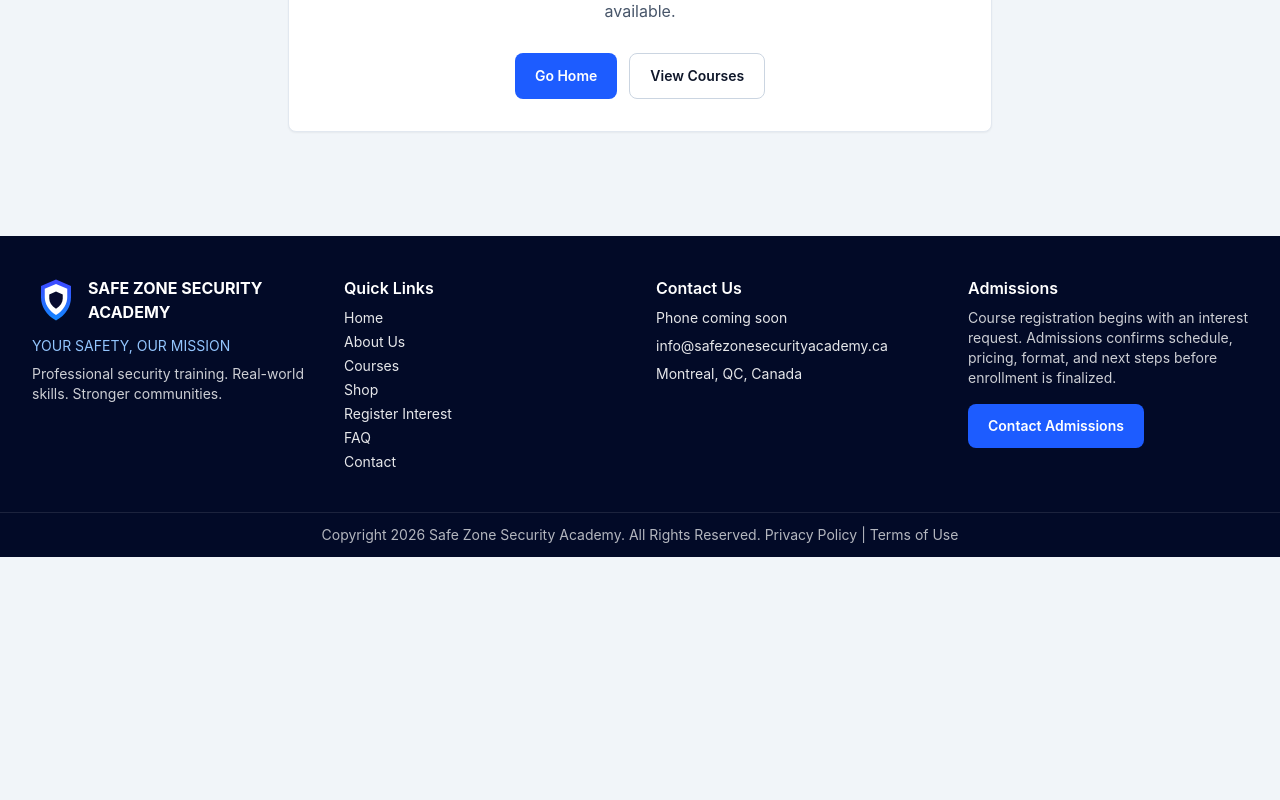
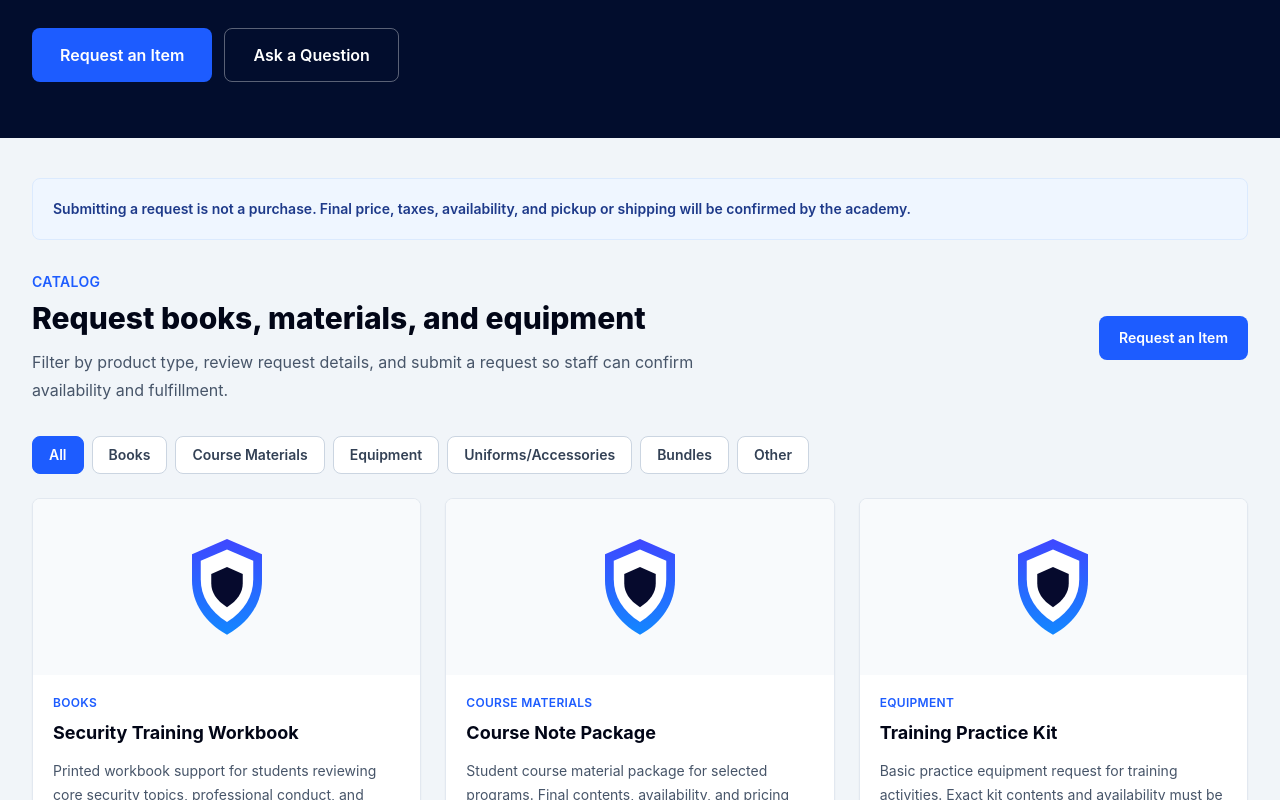
Before and after one commit to HamzaLabib/SafeZone, a React (Vite) app: page /store in a window 1280 px wide. Shown: the part 280-1080 px from the top of the page. Before the commit the page ends 837 px from the top, so only its background shows below. Built offline with nearby package versions, Linux system fonts and the light colour scheme.

Commit message:
Polish the Store

```diff
--- a/src/App.jsx
+++ b/src/App.jsx
@@ -1,4 +1,4 @@
-import { Navigate, Route, Routes } from 'react-router-dom';
+import { Navigate, Route, Routes, useParams } from 'react-router-dom';
 import { Footer } from './components/Footer';
 import { Navbar } from './components/Navbar';
 import { AdminDashboardPage } from './pages/AdminDashboardPage';
@@ -14,9 +14,14 @@ import { NotFoundPage } from './pages/NotFoundPage';
 import { OrderRequestPage } from './pages/OrderRequestPage';
 import { ProductDetailsPage } from './pages/ProductDetailsPage';
 import { RegisterPage } from './pages/RegisterPage';
-import { ShopPage } from './pages/ShopPage';
+import { StorePage } from './pages/StorePage';
 import { StaticInfoPage } from './pages/StaticInfoPage';
 import { ThankYouPage } from './pages/ThankYouPage';
+
+function LegacyProductRedirect() {
+  const { productId } = useParams();
+  return <Navigate to={`/store/${productId}`} replace />;
+}
 
 export default function App() {
   return (
@@ -29,8 +34,10 @@ export default function App() {
         <Route path="/courses" element={<CoursesPage />} />
         <Route path="/courses/:courseId" element={<CourseDetailsPage />} />
         <Route path="/checkout/:courseId" element={<CheckoutPage />} />
-        <Route path="/shop" element={<ShopPage />} />
-        <Route path="/shop/:productId" element={<ProductDetailsPage />} />
+        <Route path="/store" element={<StorePage />} />
+        <Route path="/store/:productId" element={<ProductDetailsPage />} />
+        <Route path="/shop" element={<Navigate to="/store" replace />} />
+        <Route path="/shop/:productId" element={<LegacyProductRedirect />} />
         <Route path="/order-request" element={<OrderRequestPage />} />
         <Route path="/register" element={<RegisterPage />} />
         <Route path="/about" element={<AboutPage />} />
--- a/src/components/Footer.jsx
+++ b/src/components/Footer.jsx
@@ -6,7 +6,7 @@ const quickLinks = [
   { label: 'Home', to: '/' },
   { label: 'About Us', to: '/about' },
   { label: 'Courses', to: '/courses' },
-  { label: 'Shop', to: '/shop' },
+  { label: 'Store', to: '/store' },
   { label: 'Register Interest', to: '/register' },
   { label: 'FAQ', to: '/faq' },
   { label: 'Contact', to: '/contact' },
--- a/src/components/Navbar.jsx
+++ b/src/components/Navbar.jsx
@@ -6,7 +6,7 @@ import { Button } from './ui/Button';
 const navLinks = [
   { label: 'Home', to: '/' },
   { label: 'Courses', to: '/courses' },
-  { label: 'Shop', to: '/shop' },
+  { label: 'Store', to: '/store' },
   { label: 'About', to: '/about' },
   { label: 'FAQ', to: '/faq' },
   { label: 'Contact', to: '/contact' },
--- a/src/components/ProductCard.jsx
+++ b/src/components/ProductCard.jsx
@@ -8,7 +8,7 @@ export function ProductCard({ product }) {
   return (
     <article className="flex h-full flex-col overflow-hidden rounded-lg border border-slate-200 bg-white shadow-sm">
       <Link
-        to={`/shop/${product.productId}`}
+        to={`/store/${product.productId}`}
         className="group block bg-slate-50 focus:outline-none focus:ring-2 focus:ring-academyBlue focus:ring-offset-2"
       >
         <img
@@ -21,7 +21,7 @@ export function ProductCard({ product }) {
       <div className="flex flex-1 flex-col p-5">
         <p className="mb-2 text-xs font-semibold uppercase tracking-wide text-academyBlue">{product.category}</p>
         <h3 className="text-lg font-bold text-slate-950">
-          <Link to={`/shop/${product.productId}`} className="hover:text-academyBlue">
+          <Link to={`/store/${product.productId}`} className="hover:text-academyBlue">
             {product.title}
           </Link>
         </h3>
@@ -47,7 +47,7 @@ export function ProductCard({ product }) {
             <PackageSearch className="h-4 w-4" aria-hidden="true" />
             Request Item
           </Button>
-          <Button to={`/shop/${product.productId}`} variant="outline">
+          <Button to={`/store/${product.productId}`} variant="outline">
             View Details
           </Button>
         </div>
--- a/src/pages/OrderRequestPage.jsx
+++ b/src/pages/OrderRequestPage.jsx
@@ -158,12 +158,12 @@ export function OrderRequestPage() {
     <>
       <Seo
         title="Request an Item"
-        description="Submit a Safe Zone Security Academy shop request for books, materials, equipment, accessories, or bundles."
+        description="Submit a Safe Zone Security Academy store request for books, materials, equipment, accessories, or bundles."
       />
       <main className="mx-auto grid max-w-7xl gap-8 px-4 py-10 md:px-8 lg:grid-cols-[0.9fr_1.1fr]">
         <section>
           <p className="text-sm font-semibold uppercase tracking-wide text-academyBlue">Request to order</p>
-          <h1 className="mt-2 text-4xl font-extrabold text-slate-950">Request shop items from the academy.</h1>
+          <h1 className="mt-2 text-4xl font-extrabold text-slate-950">Request store items from the academy.</h1>
           <p className="mt-4 leading-7 text-slate-600">
             Send your item request and the academy will confirm price, taxes, availability, and pickup or shipping details before
             any purchase is finalized.
--- a/src/pages/ProductDetailsPage.jsx
+++ b/src/pages/ProductDetailsPage.jsx
@@ -14,7 +14,7 @@ export function ProductDetailsPage() {
   const product = getProductById(productId);
 
   if (!product || !product.active) {
-    return <Navigate to="/shop" replace />;
+    return <Navigate to="/store" replace />;
   }
 
   const imageSrc = product.images?.[0] || '/logo-shield.svg';
@@ -23,11 +23,11 @@ export function ProductDetailsPage() {
     <main className="mx-auto max-w-7xl px-4 py-10 md:px-8">
       <Seo title={product.title} description={product.description} />
       <Link
-        to="/shop"
+        to="/store"
         className="mb-6 inline-flex items-center gap-2 rounded text-sm font-semibold text-academyBlue hover:text-blue-700 focus-visible:outline focus-visible:outline-2 focus-visible:outline-offset-2 focus-visible:outline-academyBlue"
       >
         <ArrowLeft className="h-4 w-4" aria-hidden="true" />
-        Back to shop
+        Back to store
       </Link>
 
       <section className="grid gap-8 lg:grid-cols-[1fr_360px]">
--- a/src/pages/StaticInfoPage.jsx
+++ b/src/pages/StaticInfoPage.jsx
@@ -17,7 +17,7 @@ const content = {
       },
       {
         title: 'Why We Collect It',
-        text: 'Safe Zone Security Academy uses submitted information to respond to inquiries, follow up on registration interest, confirm shop item requests, review availability, and support admissions or administrative communication.',
+        text: 'Safe Zone Security Academy uses submitted information to respond to inquiries, follow up on registration interest, confirm store item requests, review availability, and support admissions or administrative communication.',
       },
       {
         title: 'Storage And Access',
@@ -25,7 +25,7 @@ const content = {
       },
       {
         title: 'Payments',
-        text: 'This website does not currently process online payments. Course enrollment, shop pricing, taxes, pickup or shipping, and any payment instructions must be confirmed directly by staff.',
+        text: 'This website does not currently process online payments. Course enrollment, store pricing, taxes, pickup or shipping, and any payment instructions must be confirmed directly by staff.',
       },
       {
         title: 'Review Status',
@@ -47,14 +47,14 @@ const content = {
     sections: [
       {
         title: 'Website Information',
-        text: 'Course, shop, schedule, format, availability, and pricing information on this website is provided for general communication and may change before enrollment or purchase is confirmed.',
+        text: 'Course, store, schedule, format, availability, and pricing information on this website is provided for general communication and may change before enrollment or purchase is confirmed.',
       },
       {
         title: 'Registration Interest',
         text: 'Submitting a course registration interest form does not complete enrollment, reserve a seat, or create a payment obligation. Admissions must confirm schedule, format, pricing, requirements, and next steps directly.',
       },
       {
-        title: 'Shop Requests',
+        title: 'Store Requests',
         text: 'Submitting an item request is not a purchase. Staff must confirm final product details, price, taxes, availability, quantity, pickup or shipping, and payment instructions before any sale is finalized.',
       },
       {
--- a/src/pages/ShopPage.jsx
+++ b/src/pages/StorePage.jsx
@@ -5,10 +5,10 @@ import { Button } from '../components/ui/Button';
 import { PageHero } from '../components/ui/PageHero';
 import { getActiveProducts, getProductCategories } from '../data/products';
 
-const SHOP_NOTICE =
+const STORE_NOTICE =
   'Submitting a request is not a purchase. Final price, taxes, availability, and pickup or shipping will be confirmed by the academy.';
 
-export function ShopPage() {
+export function StorePage() {
   const products = getActiveProducts();
   const categories = getProductCategories();
   const [selectedCategory, setSelectedCategory] = useState('All');
@@ -20,19 +20,19 @@ export function ShopPage() {
   return (
     <>
       <Seo
-        title="Shop"
+        title="Store"
         description="Browse Safe Zone Security Academy books, course materials, equipment, uniform accessories, bundles, and request-to-order items."
       />
       <PageHero
         eyebrow="Market"
-        title="Shop Training Materials"
+        title="Store Training Materials"
         description="Browse books, course materials, equipment, accessories, and bundles. Submit a request and the academy will confirm final details before any purchase is made."
         primaryAction={{ label: 'Request an Item', to: '/order-request' }}
         secondaryAction={{ label: 'Ask a Question', to: '/contact' }}
       />
       <main className="mx-auto max-w-7xl px-4 py-10 md:px-8">
         <section className="mb-8 rounded-lg border border-blue-100 bg-blue-50 p-5">
-          <p className="text-sm font-semibold text-blue-900">{SHOP_NOTICE}</p>
+          <p className="text-sm font-semibold text-blue-900">{STORE_NOTICE}</p>
         </section>
 
         <div className="mb-8 flex flex-col gap-4 lg:flex-row lg:items-center lg:justify-between">
--- a/src/pages/ThankYouPage.jsx
+++ b/src/pages/ThankYouPage.jsx
@@ -25,8 +25,8 @@ export function ThankYouPage() {
               <Button to="/courses" variant="outlineDark" size="lg">
                 Courses
               </Button>
-              <Button to="/shop" variant="outlineDark" size="lg">
-                Shop
+              <Button to="/store" variant="outlineDark" size="lg">
+                Store
               </Button>
             </div>
           </section>
```
Also changed, not shown: 5 other files (tests, documents, lock files or other folders).
